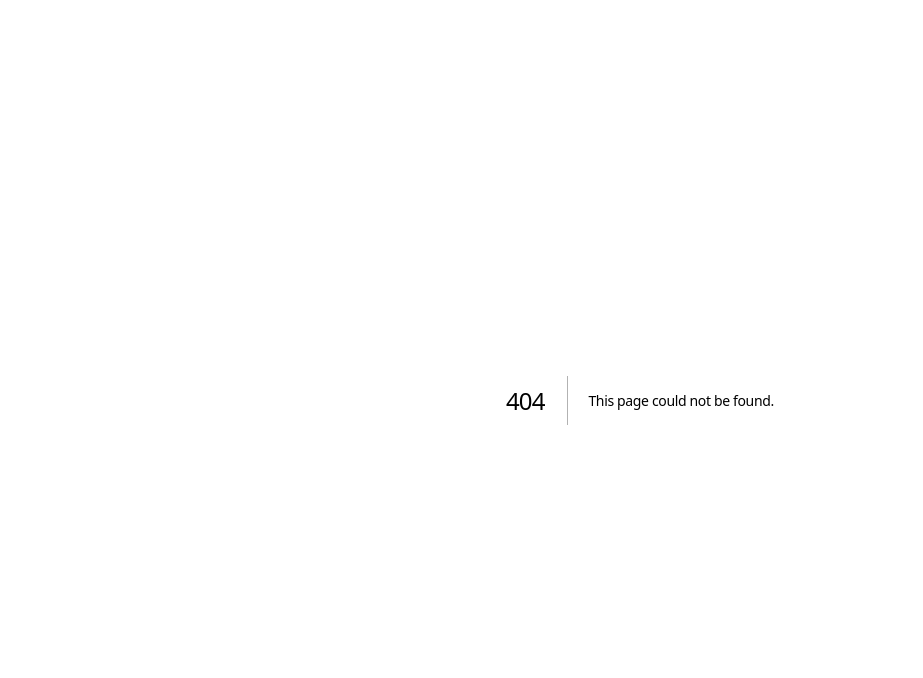
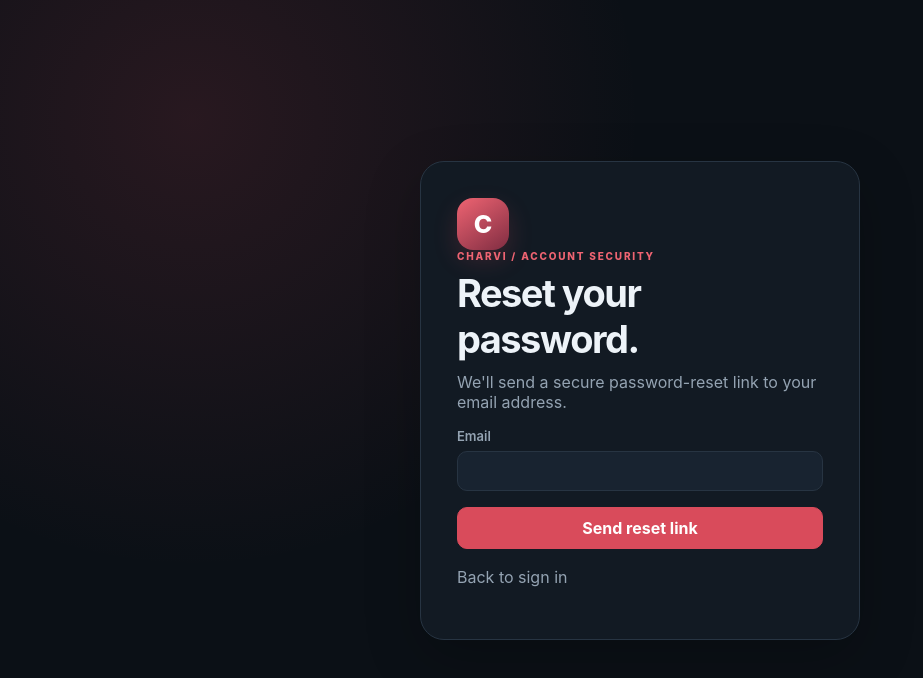
Before and after one commit to vivk29/Charvi, a Next.js app in the folder apps/web/: page /reset-password in a window 1280 px wide. Before the commit this address had no page. Shown: the top 678 px of the page, without its empty margins (0-923 px from the left). Built offline with nearby package versions, Linux system fonts and the light colour scheme; no server answers.

Commit message:
Add Ledgerly-style email password reset screen

```diff
--- /dev/null
+++ b/apps/web/app/reset-password/page.tsx
@@ -0,0 +1,92 @@
+"use client";
+
+import { useEffect, useMemo, useState, type FormEvent } from "react";
+import Link from "next/link";
+import { createClient } from "@/lib/supabase/client";
+
+export default function ResetPasswordPage() {
+  const supabase = useMemo(() => createClient(), []);
+  const [email, setEmail] = useState("");
+  const [password, setPassword] = useState("");
+  const [recovery, setRecovery] = useState(false);
+  const [busy, setBusy] = useState(false);
+  const [message, setMessage] = useState("");
+
+  useEffect(() => {
+    const params = new URLSearchParams(window.location.search);
+    setRecovery(params.get("auth") === "recovery");
+    if (params.get("auth") === "error") {
+      setMessage("This reset link is invalid or expired. Request a new one.");
+    }
+  }, []);
+
+  async function requestReset(event: FormEvent<HTMLFormElement>) {
+    event.preventDefault();
+    if (!supabase) return;
+    setBusy(true);
+    setMessage("");
+    try {
+      const { error } = await supabase.auth.resetPasswordForEmail(email.trim(), {
+        redirectTo: `${window.location.origin}/auth/callback?next=/reset-password`,
+      });
+      setMessage(
+        error
+          ? error.message
+          : "If an account exists for this email, a password-reset link has been sent.",
+      );
+    } catch (error) {
+      setMessage(error instanceof Error ? error.message : "Could not send the reset link.");
+    } finally {
+      setBusy(false);
+    }
+  }
+
+  async function savePassword(event: FormEvent<HTMLFormElement>) {
+    event.preventDefault();
+    if (!supabase) return;
+    setBusy(true);
+    setMessage("");
+    try {
+      const { error } = await supabase.auth.updateUser({ password });
+      if (error) {
+        setMessage(error.message);
+      } else {
+        await supabase.auth.signOut();
+        setPassword("");
+        setMessage("Password updated. You can now sign in with your new password.");
+        window.setTimeout(() => {
+          window.location.assign("/");
+        }, 900);
+      }
+    } catch (error) {
+      setMessage(error instanceof Error ? error.message : "Password update failed.");
+    } finally {
+      setBusy(false);
+    }
+  }
+
+  if (!supabase) {
+    return <main className="auth-shell"><section className="auth-card"><h1>Authentication is not configured.</h1><p className="muted">Charvi needs its Supabase project URL and publishable key.</p></section></main>;
+  }
+
+  return (
+    <main className="auth-shell">
+      <section className="auth-card">
+        <div className="brand-mark">C</div>
+        <p className="eyebrow">CHARVI / ACCOUNT SECURITY</p>
+        <h1>{recovery ? "Choose a new password." : "Reset your password."}</h1>
+        <p className="muted">{recovery ? "Enter a new password for your Charvi account." : "We'll send a secure password-reset link to your email address."}</p>
+        <form className="stack" onSubmit={recovery ? savePassword : requestReset}>
+          {!recovery ? (
+            <label>Email<input type="email" autoComplete="email" required value={email} onChange={(event) => setEmail(event.target.value)} /></label>
+          ) : (
+            <label>New password<input type="password" autoComplete="new-password" minLength={8} required value={password} onChange={(event) => setPassword(event.target.value)} /></label>
+          )}
+          {message && <p className="error" role="status">{message}</p>}
+          <button className="primary" disabled={busy}>{busy ? "Please wait…" : recovery ? "Update password" : "Send reset link"}</button>
+        </form>
+        <p className="muted" style={{ marginTop: 18 }}><Link href="/">Back to sign in</Link></p>
+      </section>
+    </main>
+  );
+}
```
